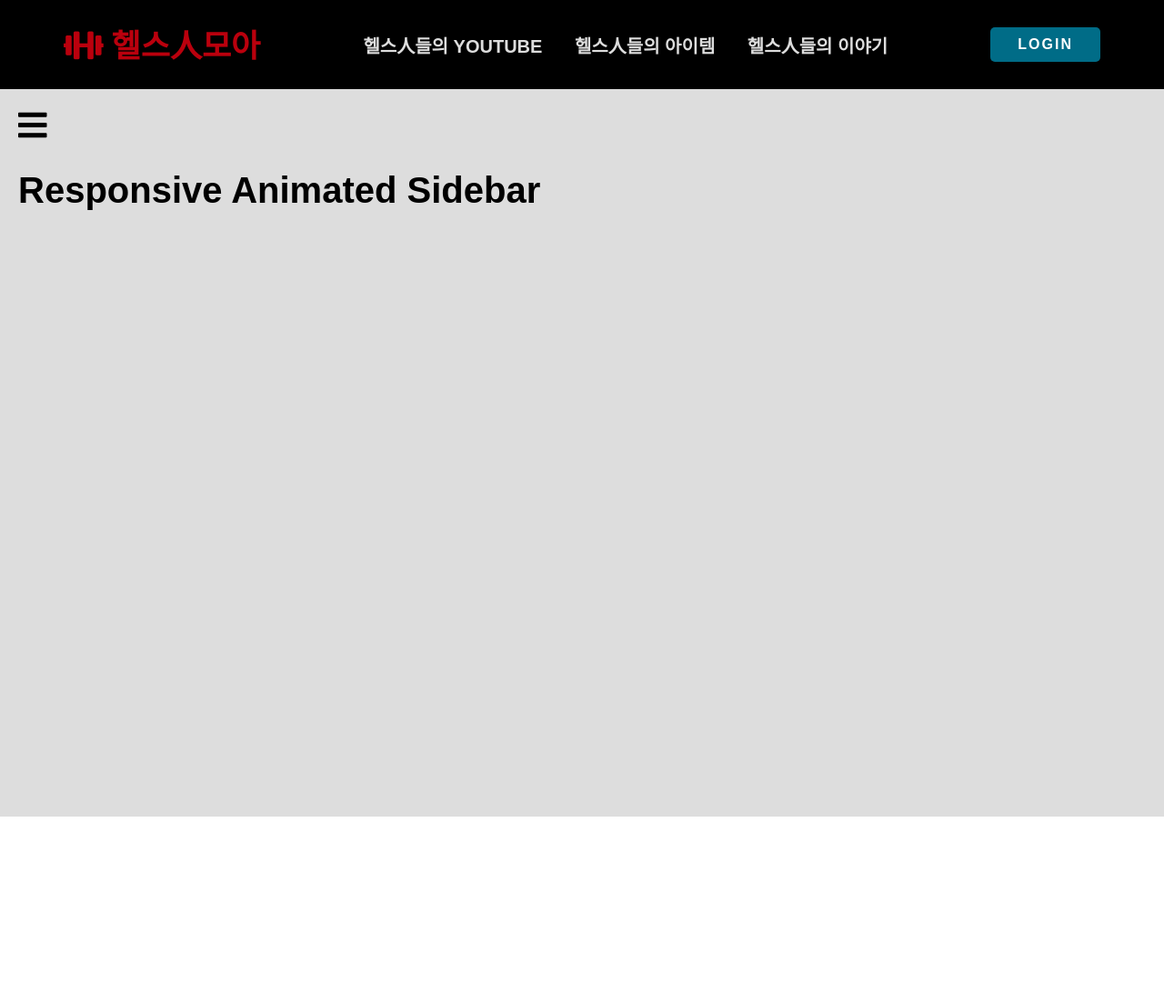
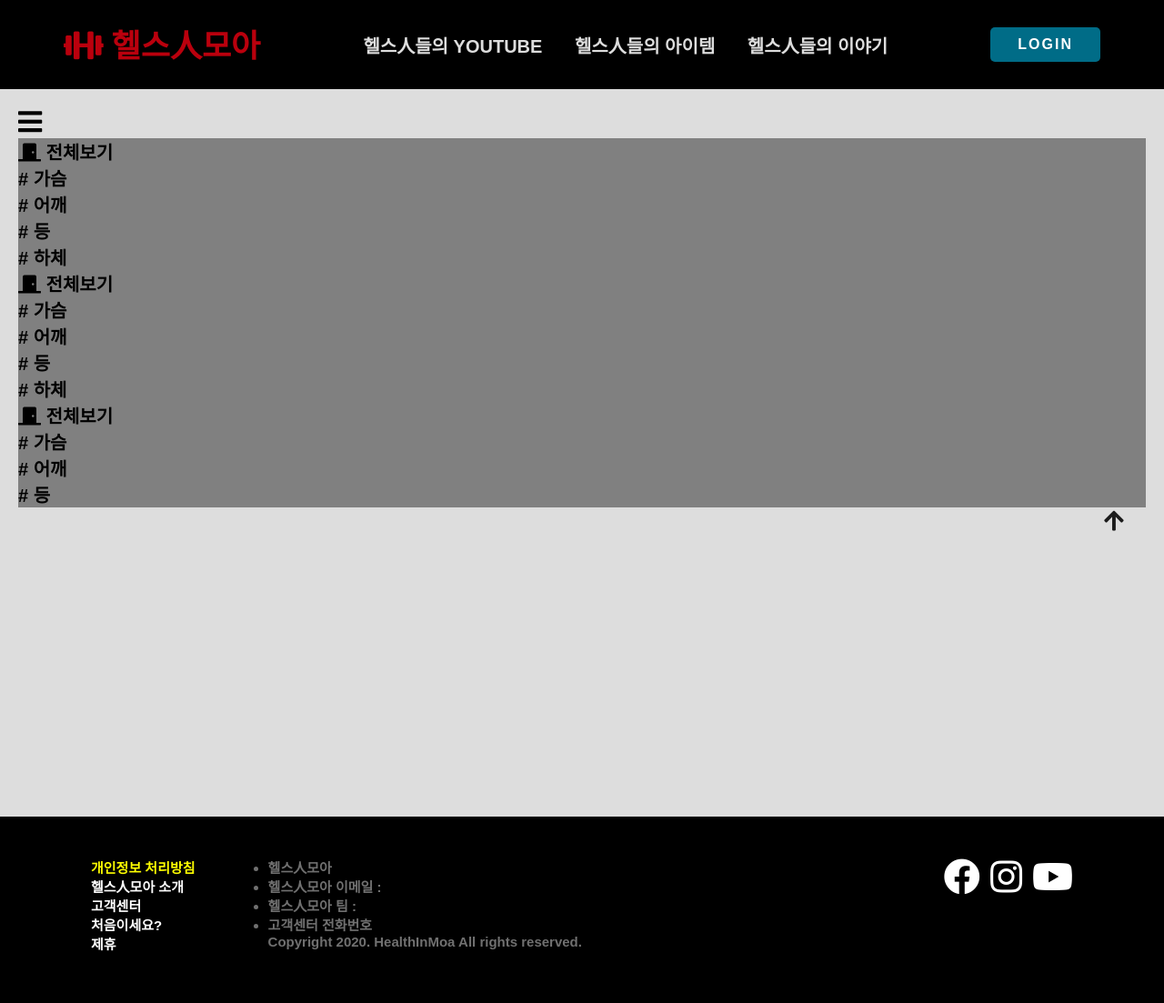
Before and after one commit to DevLimK1/HealthInMoaPrj, a plain HTML site: page index.html in a window 1280 px wide. Shown: the whole page at 91% size. Before the commit the page ends 898 px from the top, so only its background shows below. Drawn offline with Linux system fonts and the light colour scheme.

Commit message:
update 200714 implement main tag sections frame, footer

```diff
--- a/css/style.css
+++ b/css/style.css
@@ -9,7 +9,7 @@ body{
     -webkit-background-size: cover;
     background-size: cover;
     background-position: center center;
-    height: 100vh;
+    min-height: 100vh;
     font-family:'Alegreya Sans', sans-serif;
     font-weight: 600;
     font-size: 20px;
@@ -69,10 +69,11 @@ header .btn-area {
 
 /* *********Sidebar Menu******** */
 
-.aside{
+.main{
     position: relative;
     background-color: #DDD;
-    height: 100%;
+    height: 100vh;
+    /* width: 100%; */
 }
 
 .nav {
@@ -110,14 +111,95 @@ header .btn-area {
     font-size: 30px;
 }
 
-.slide a{
+.slide .bars{
     color:#000;
-    font-size:36px;
+    font-size:30px;
 }
 
 #content{
     padding: 20px;
     transition: margin-left 0.5s;
     overflow: hidden;
+    /* width: 100%; */
+}
+
+/* ************tags-section*************** */
+
+#tags-section{
+    background-color: gray;
+    /* width: 100%; */
+    box-sizing: border-box;
+}
+
+
+/* ***********videos-section***************** */
+
+#videos-section{
+    width: 1120px;
+}
+
+/* ***************footer*******************  */
+/* ---------footer 영역----------- */
+.footer {
+    background: black;
+    display: block;
+    /* height: 100px; */
     width: 100%;
+    /* position: absolute; */
+    bottom:0px;
 }
+
+.footer .box {
+    background: black;
+    padding: 45px 0px 55px 0px;
+    font-size: 15px;
+    display: flex;
+    width: 1080px;
+    margin: 0px auto;
+}
+
+.foot-list {
+    margin-right: 80px;
+}
+
+.foot-info {
+    color: #707070;
+    font-weight: 800;
+}
+
+.footer a {
+    font-family: SpeedeeK, Malgun Gothic,'맑은 고딕',
+    Dotum,'돋움', Arial, sans-serif;
+    color: white;
+}
+
+.footer .privacy {
+    color: #ffff00;
+}
+
+.foot-sns {
+    color: white;
+    font-size: 40px;
+    margin-left: auto;
+}
+
+/* ---------탑 버튼----------- */
+
+.gotop-btn {
+    width: 50px;
+    height: 50px;
+    position: fixed;
+    cursor: pointer;
+    right: 30px;
+    bottom: 200px; /* 수정부분 06.10 */
+    border-radius: 50%;
+    text-align: center;
+    line-height: 50px;
+    color: #1b1b1b;
+    transition: 0.5s;
+}
+
+.gotop-btn i {
+    font-size: 25px;
+    cursor: pointer;
+}
--- a/index.html
+++ b/index.html
@@ -9,20 +9,7 @@
     <link rel="stylesheet" href="/css/reset.css">
     <link rel="stylesheet" href="/css/global.css">
     <link rel="stylesheet" href="/css/style.css">
-
-    <script>
-        function openSlideMenu() {
-            document.getElementById('menu').style.width = '250px';
-            document.getElementById('content').style.marginLeft = '250px';
-            document.querySelector('.fa-bars').classList.add('d-none');
-        }
-
-        function closeSlideMenu() {
-            document.getElementById('menu').style.width = '0px';
-            document.getElementById('content').style.marginLeft = '0px';
-            document.querySelector('.fa-bars').classList.remove('d-none');
-        }
-    </script>
+    <script src="/js/index.js"></script>
 </head>
 
 <body>
@@ -40,10 +27,13 @@
     </header>
 
     <!-- ---------Sidebar Menu-------- -->
-    <aside class="aside">
-        <div id="content">
+    <main class="main">
+        <h1 class="d-none">Sidebar Menu</h1>
+        <section id="content">
+            <h1 class="d-none">main content</h1>
+
             <span class="slide">
-                <a href="#" onclick="openSlideMenu()">
+                <a class="bars" href="#" onclick="openSlideMenu()">
                     <i class="fas fa-bars"></i>
                 </a>
             </span>
@@ -59,9 +49,111 @@
                 <a href="#">재활 및 스트레칭</a>
             </div>
 
-            <h1>Responsive Animated Sidebar</h1>
+            <section id="tags-section">
+                <h1 class="d-none">태그 영역</h1>
+                <div class="tags-area">
+                    <div>
+                        <i class="fas fa-door-closed"></i>
+                        전체보기
+                    </div>
+                    <div>
+                        <span>#</span>
+                        가슴
+                    </div>
+                    <div>
+                        <span>#</span>
+                        어깨
+                    </div>
+                    <div>
+                        <span>#</span>
+                        등
+                    </div>
+                    <div>
+                        <span>#</span>
+                        하체
+                    </div>
+
+                <!--  -->
+                    <div>
+                        <i class="fas fa-door-closed"></i>
+                        전체보기
+                    </div>
+                    <div>
+                        <span>#</span>
+                        가슴
+                    </div>
+                    <div>
+                        <span>#</span>
+                        어깨
+                    </div>
+                    <div>
+                        <span>#</span>
+                        등
+                    </div>
+                    <div>
+                        <span>#</span>
+                        하체
+                    </div>     <div>
+                        <i class="fas fa-door-closed"></i>
+                        전체보기
+                    </div>
+                    <div>
+                        <span>#</span>
+                        가슴
+                    </div>
+                    <div>
+                        <span>#</span>
+                        어깨
+                    </div>
+                    <div>
+                        <span>#</span>
+                        등
+                    </div>
+
+                </div>
+            </section>
+
+            <section id="videos-section">
+                <h1 class="d-none">비디오 영역</h1>
+                <article>
+                    <div class="video"></div>
+                    <div class="tags"></div>
+                </article>
+            </section>
+
+
         </div>
-    </aside>
+
+    </main>
+
+
+    <footer class="footer">
+        <div class="box">
+           <ul class="foot-list">
+              <li><a class="privacy" href="">개인정보 처리방침</a></li>
+              <li><a href="intro/rm-intro.html">헬스人모아 소개</a></li>
+              <li><a href="">고객센터</a></li>
+              <li><a href="">처음이세요?</a></li>
+              <li><a href="">제휴</a></li>
+           </ul>
+           <div class="foot-info">
+              <ul class="info-list">
+                 <li>헬스人모아</li>
+                 <li>헬스人모아 이메일 :</li>
+                 <li>헬스人모아 팀 :</li>
+                 <li>고객센터 전화번호</li>
+              </ul>
+              <p class="copy">Copyright 2020. HealthInMoa All rights reserved.</p>
+           </div>
+           <ul class="foot-sns">
+              <i class="fab fa-facebook"></i>
+              <i class="fab fa-instagram"></i>
+              <i class="fab fa-youtube"></i>
+           </ul>
+        </div>
+     </footer>
+     <a class="gotop-btn" href="#"> <i class="fas fa-arrow-up"></i>
+        </a>
 
 </body>
 
--- a/js/index.js
+++ b/js/index.js
@@ -1,17 +1,18 @@
+window.addEventListener("DOMContentLoaded", function () {
+  let bars = document.querySelector(".bars");
+  let close=document.querySelector(".close");
+  bars.onclick = openSlideMenu;
+  close.onclick=closeSlideMenu;
 
-// Menu toggle-button
-$(document).ready(function(){
-    $(".menu-icon").on("click",function(){
-        $("nav ul").toggleClass("showing");
-    })
-})
+  function openSlideMenu() {
+    document.getElementById("menu").style.width = "250px";
+    document.getElementById("content").style.marginLeft = "250px";
+    document.querySelector(".fa-bars").classList.add("d-none");
+  }
 
-//Scrolling Effect
-
-$(window).on("scroll",function(){
-    if($(window).scrollTop()){
-        $('nav').addClass('black');
-    }else{
-        $('nav').removeClass('black');
-    }
-})
+  function closeSlideMenu() {
+    document.getElementById("menu").style.width = "0px";
+    document.getElementById("content").style.marginLeft = "0px";
+    document.querySelector(".fa-bars").classList.remove("d-none");
+  }
+});
```
